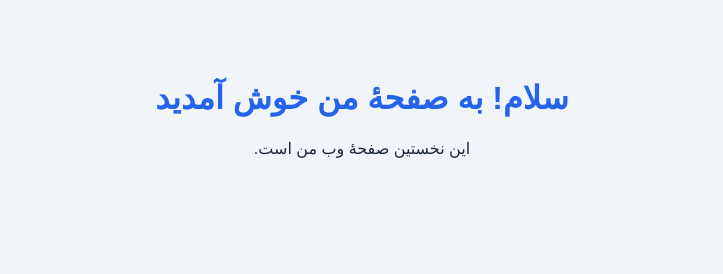
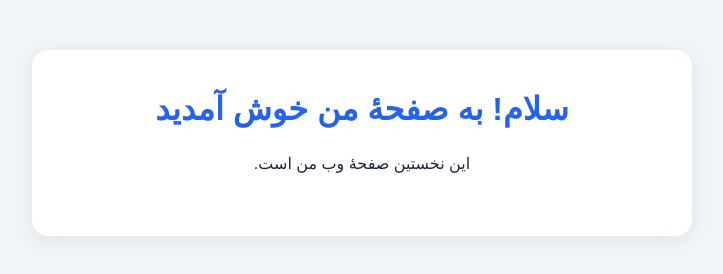
Before and after one commit to ansarulhaqmubarez/my-first-page, a plain HTML site: page index.html in a window 1280 px wide. Shown: the whole page, without its empty margins (278-1001 px from the left). Drawn offline with Linux system fonts and the light colour scheme.

Commit message:
Add centered card layout with limited width
Wrap content in <main class="card"> and style it with a white
rounded card, max-width and better line-height.

Co-Authored-By: Claude Sonnet 5.5 <noreply@anthropic.com>
Claude-Session: https://claude.ai/code/session_01DjadrfcE19SxwNK45mh1Yw

```diff
--- a/index.html
+++ b/index.html
@@ -7,7 +7,9 @@
   <link rel="stylesheet" href="style.css">
 </head>
 <body>
-  <h1>سلام! به صفحهٔ من خوش آمدید</h1>
-  <p>این نخستین صفحهٔ وب من است.</p>
+  <main class="card">
+    <h1>سلام! به صفحهٔ من خوش آمدید</h1>
+    <p>این نخستین صفحهٔ وب من است.</p>
+  </main>
 </body>
 </html>
--- a/style.css
+++ b/style.css
@@ -5,8 +5,25 @@ body {
   background: #f1f5f9;
   color: #1e293b;
   padding: 50px 20px;
+  margin: 0;
+}
+
+.card {
+  max-width: 600px;
+  margin: 0 auto;
+  background: #ffffff;
+  padding: 40px 30px;
+  border-radius: 16px;
+  box-shadow: 0 4px 20px rgba(15, 23, 42, 0.08);
 }
 
 h1 {
   color: #2563eb;
+  margin-top: 0;
 }
+
+p {
+  line-height: 1.9;
+  max-width: 45ch;
+  margin-inline: auto;
+}
```
